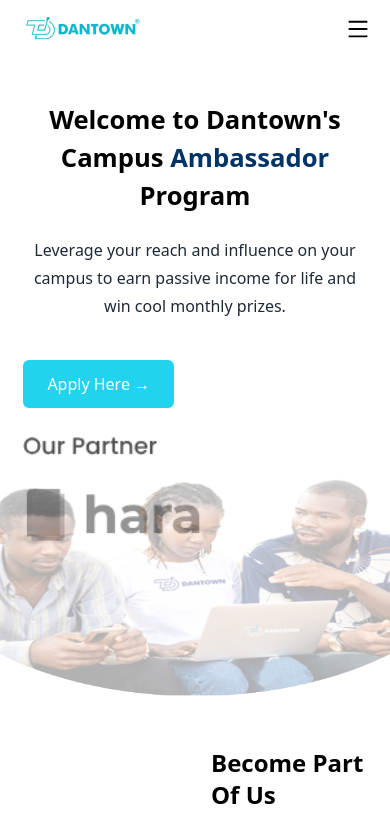
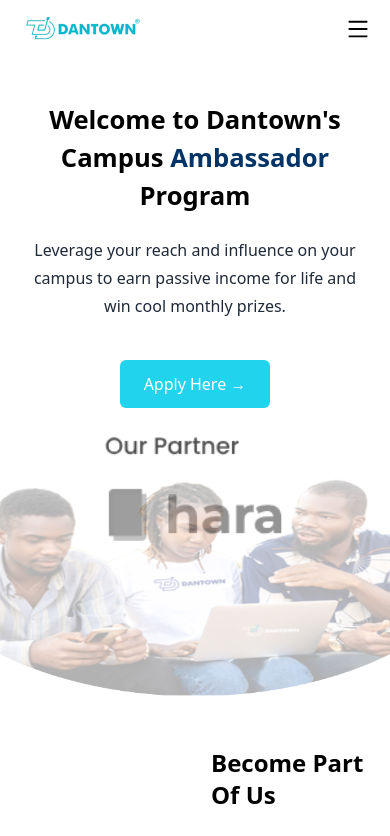
Before and after one commit to AmosGloria/godantown_copy_with_tailwindcss, a Next.js app: page /ambassador in a window 390 px wide. Shown: the top 836 px of the page. Built offline with nearby package versions, Linux system fonts and the light colour scheme.

Commit message:
Fix: modified the ambassador file

```diff
--- a/app/ambassador/page.tsx
+++ b/app/ambassador/page.tsx
@@ -26,7 +26,7 @@
           </p>
 
         {/* Apply Button */}
-          <div className="flex w-full justify-left md:justify-left">
+<div className="flex w-full justify-center md:justify-start">
   <Link href="https://docs.google.com/forms/d/e/1FAIpQLSelIxU_41SleXbwEqRx8sJCnvRNiyhwhh1ansirNR6phvBFpA/viewform">
     <button className="bg-cyan-400 text-white border-none px-6 py-3 rounded-md text-base mt-5 transition-all duration-300 hover:bg-cyan-600 hover:scale-105">
       Apply Here <span>&#8594;</span>
@@ -34,8 +34,9 @@
   </Link>
 </div>
 
+
           {/* Hara Image */}
-          <div className="mt-5 grayscale flex justify-left md:justify-left w-full">
+          <div className="mt-5 grayscale flex justify-center md:justify-start w-full">
             <Image src="/hara.png" alt="hara" width={180} height={80} />
           </div>
         </div>
```
Lines whose indentation alone changed are shown as unchanged.
